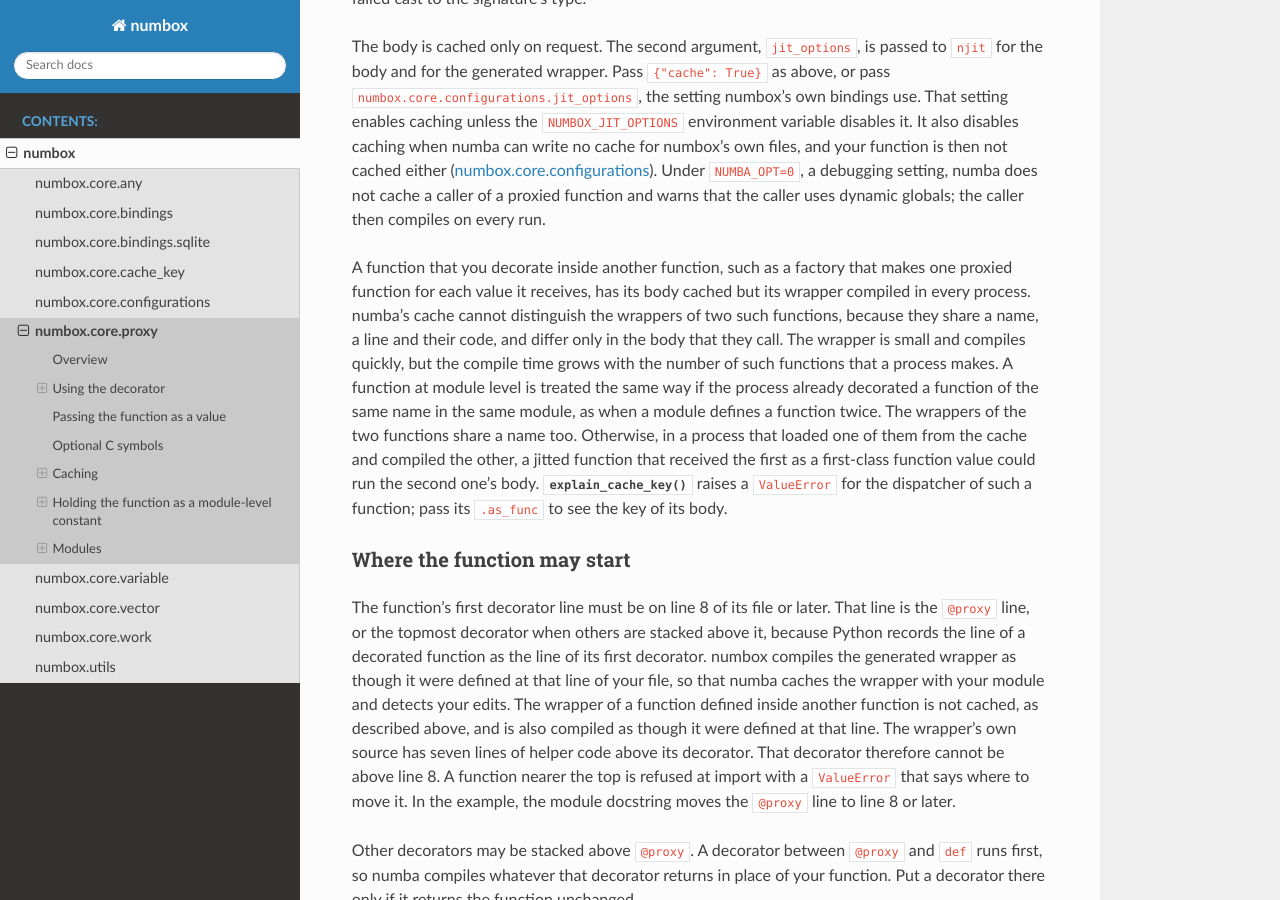
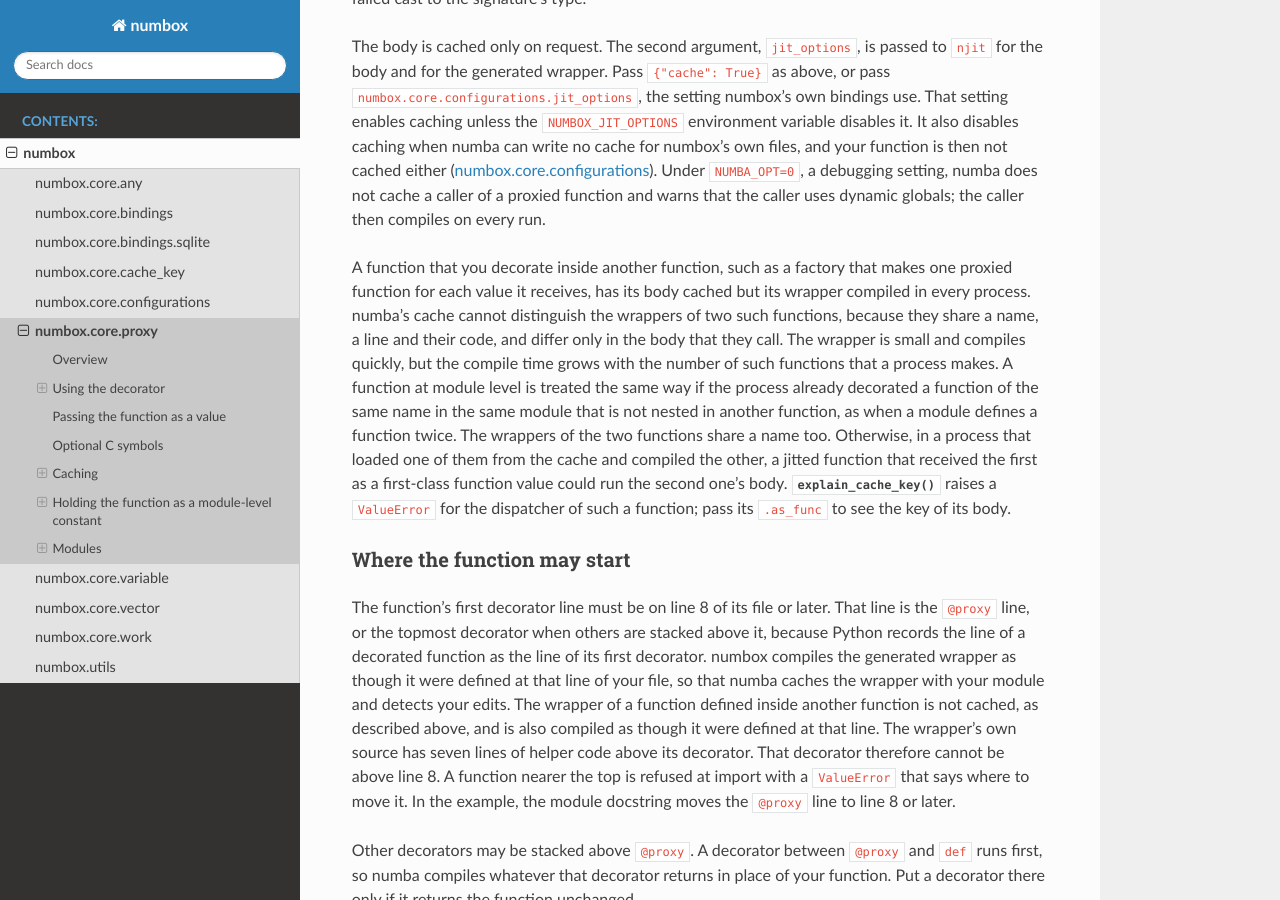
Before and after one commit to Goykhman/numbox, a Sphinx documentation site: the page built from docs/numbox.core.proxy.rst, in a window 1280 px wide and 900 px high, scrolled down 1311 px. Built offline with Sphinx 7.4.7 and the Read the Docs theme 3.1.0, drawn with Linux system fonts in a browser that asks for light colours.

Commit message:
Say that only a module-level function of one name claims its wrapper's name
The proxy docstring and the proxy page said a module-level function's wrapper is compiled without a cache once the
process decorated any function of its name in its module. A nested function never claims the name, so the sentence
now names an earlier function that is not nested in another function.

```diff
--- a/docs/numbox.core.proxy.rst
+++ b/docs/numbox.core.proxy.rst
@@ -68,11 +68,11 @@ it receives, has its body cached but its wrapper compiled in every process. numb
 wrappers of two such functions, because they share a name, a line and their code, and differ only in the body that they
 call. The wrapper is small and compiles quickly, but the compile time grows with the number of such functions that a
 process makes. A function at module level is treated the same way if the process already decorated a function of the
-same name in the same module, as when a module defines a function twice. The wrappers of the two functions share a name
-too. Otherwise, in a process that loaded one of them from the cache and compiled the other, a jitted function that
-received the first as a first-class function value could run the second one's body.
-:func:`~numbox.core.cache_key.explain_cache_key` raises a ``ValueError`` for the dispatcher of such a function; pass
-its ``.as_func`` to see the key of its body.
+same name in the same module that is not nested in another function, as when a module defines a function twice. The
+wrappers of the two functions share a name too. Otherwise, in a process that loaded one of them from the cache and
+compiled the other, a jitted function that received the first as a first-class function value could run the second one's
+body. :func:`~numbox.core.cache_key.explain_cache_key` raises a ``ValueError`` for the dispatcher of such a function;
+pass its ``.as_func`` to see the key of its body.
 
 .. _proxy_where_the_function_may_start:
 
```
Also changed, not shown: 1 other file.
